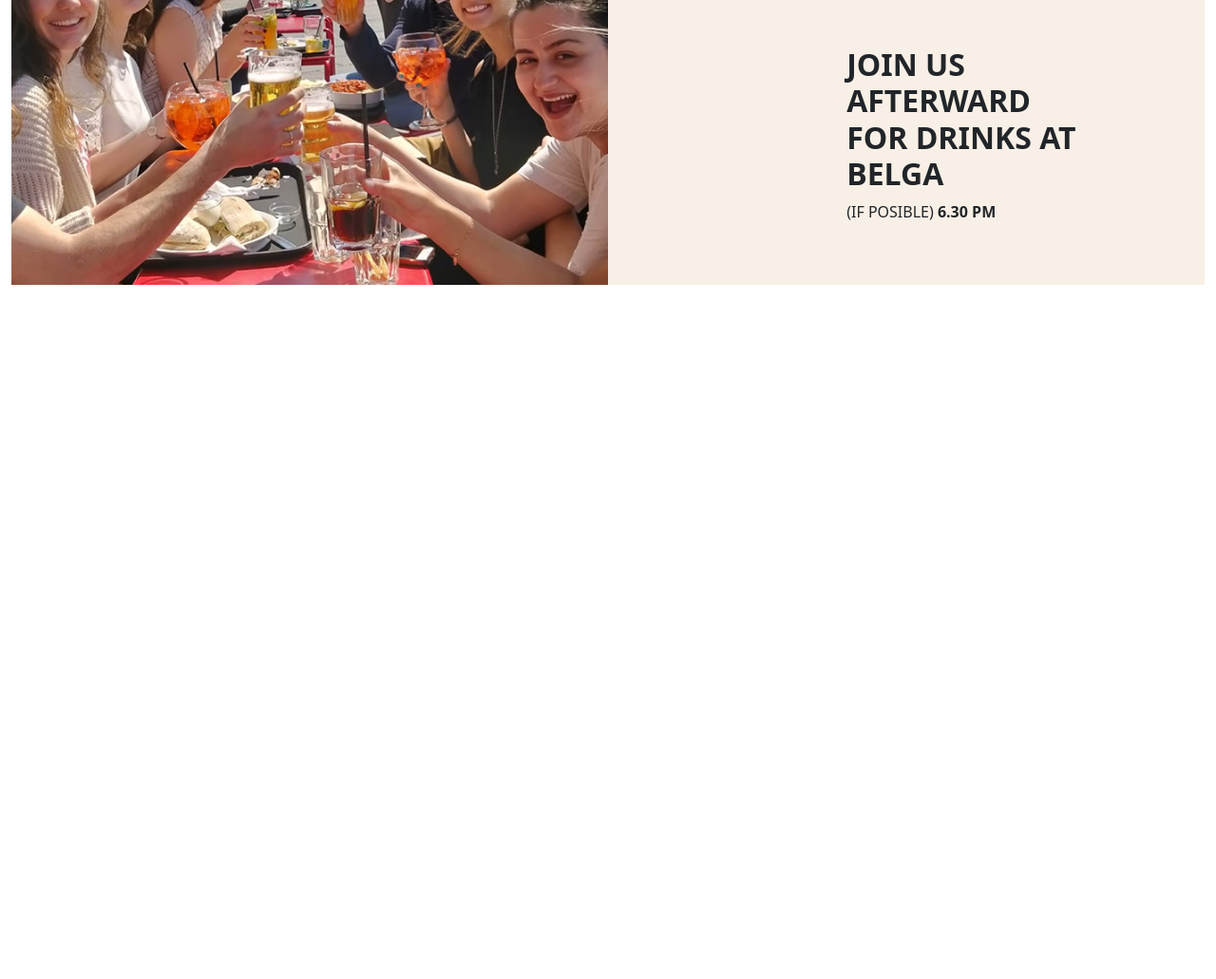
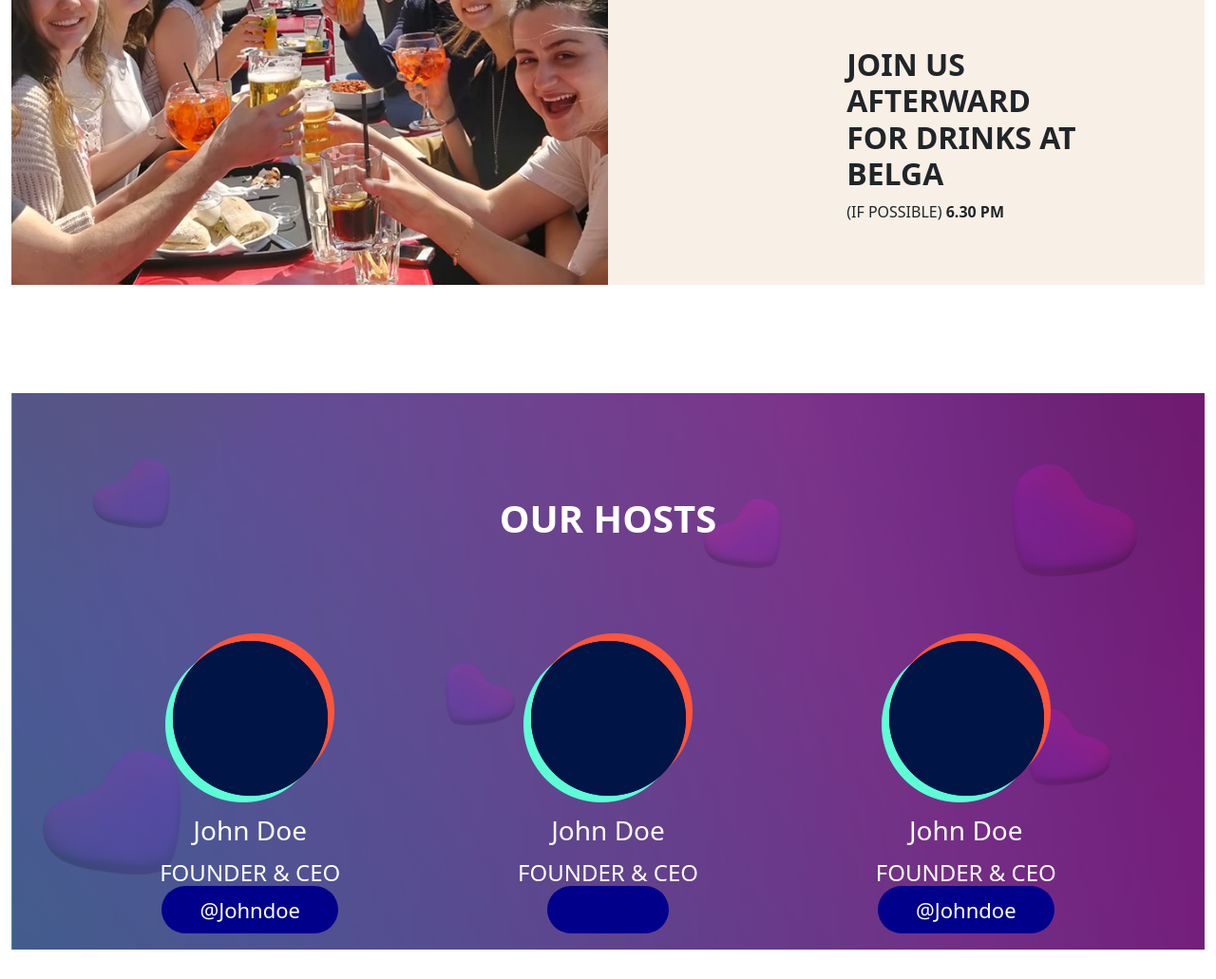
Before and after one commit to damjannak/euinfluencer, a plain HTML site: page index.html in a window 1280 px wide. Shown: the part 2804-3835 px from the top of the page at 95% size. Before the commit the page ends 3104 px from the top, so only its background shows below. Drawn offline with Linux system fonts and the light colour scheme.

Commit message:
Section-Ourhosts

```diff
--- a/index.html
+++ b/index.html
@@ -146,8 +146,33 @@
 <div class="container-fluid container-fluid_atbelga">
     <img src="./img/BG.png" style="width: 100%">
     <h2 style="width: 20%;margin-top: -20%;margin-left: 70%"><b>JOIN US AFTERWARD FOR DRINKS AT BELGA</b></h2>
-    <p style="margin-left: 70%">(IF POSIBLE) <b>6.30 PM</b></p>
+    <p style="margin-left: 70%">(IF POSSIBLE) <b>6.30 PM</b></p>
 </div>
-
+<div class="container-fluid container-fluid_hosts">
+    <img src="./img/BG_drinks.png" style="width: 100%;margin-top: 13%">
+    <div class="row">
+        <h1 style="margin-top: -40%;text-align: center;color: white"><b>OUR HOSTS</b></h1>
+    </div>
+<div class="row">
+    <div class="col-sm-4">
+        <img src="./img/phil-image.png">
+        <h3>John Doe</h3>
+        <h4>FOUNDER & CEO</h4>
+        <button1>@Johndoe</button1>
+    </div>
+    <div class="col-sm-4">
+        <img src="./img/phil-image.png">
+        <h3>John Doe</h3>
+        <h4>FOUNDER & CEO</h4>
+        <button1 style="padding-left: 33%">             </button1>
+    </div>
+    <div class="col-sm-4">
+        <img src="./img/phil-image.png">
+        <h3>John Doe</h3>
+        <h4>FOUNDER & CEO</h4>
+        <button1>@Johndoe</button1>
+    </div>
+</div>
+</div>
 </body>
 </html>
--- a/main.css
+++ b/main.css
@@ -270,3 +270,35 @@ img{
    margin-left: 40%;
    position: absolute;
 }
+.container-fluid_hosts .row{
+   margin-top: -2%;
+   width: 90%;
+   text-align: center;
+   margin-left: 5%;
+}
+.col-sm-4 button1{
+   transform: translate(-50%, -50%);
+   -ms-transform: translate(-50%, -50%);
+   /*background-color: red;*/
+   color: white;
+   font-size: 22px;
+   padding: 10px 40px;
+   border: none;
+   cursor: pointer;
+   border-radius: 30px;
+   text-align: center;
+   background: darkblue;
+   position: relative;
+}
+.col-sm-4 h3{
+   margin-top: 5%;
+}
+.col-sm-4 h4{
+   margin-top: 5%;
+}
+.container-fluid_hosts .col-sm-4{
+   text-align: center;
+   margin-top: -30%;
+   color: white;
+   padding: 5%;
+}
```
Also changed, not shown: img/BG_drinks.png (added), img/phil-image.png (added).
